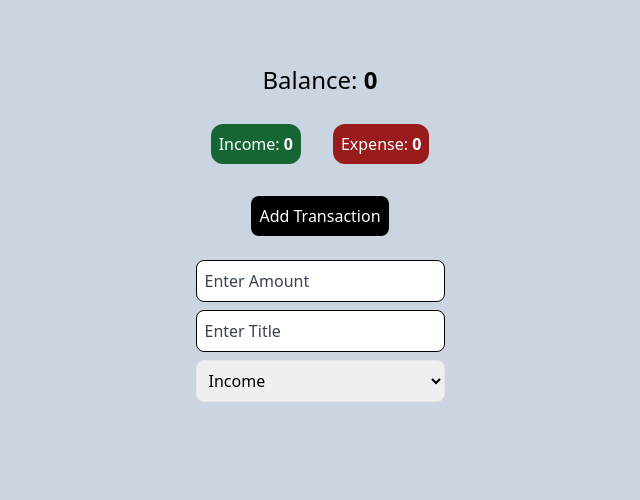
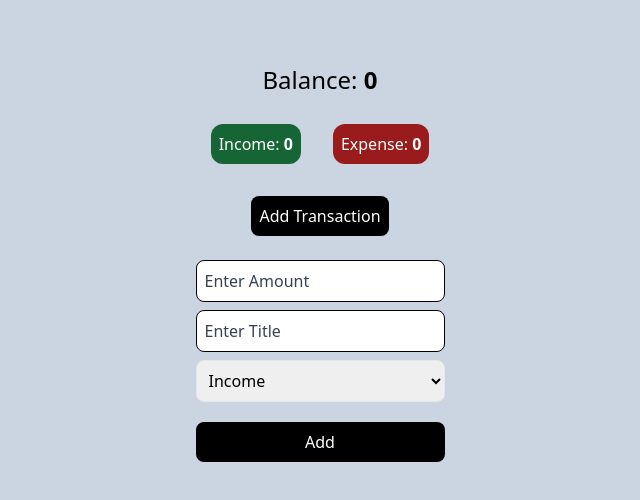
Before and after one commit to Syed-Muhammad-Hussnain-Raza/Expense-Tracker, a React (Create React App) app: page / in a window 1280 px wide. Both pictures are taken after a click on the button "Add Transaction". Shown: the top 500 px of the page, without its empty margins (320-960 px from the left). Built offline with nearby package versions, Linux system fonts and the light colour scheme.

Commit message:
TransactionMenu - Functionalities are added like displaying sections of amount, title and type on clicking add transaction button also handle transaction using functinos

```diff
--- a/src/components/TransactionMenu.jsx
+++ b/src/components/TransactionMenu.jsx
@@ -3,7 +3,43 @@ import { useState } from "react";
 const TransactionMenu = ({ onIncome, onExpense }) => {
   const [menu, setMenu] = useState(false);
 
+  const [data, setData] = useState([]);
+  const [amount, setAmount] = useState("");
+  const [title, setTitle] = useState("");
+  const [transactionType, setTransactionType] = useState("income");
+
   const toggleButton = () => {
+    setMenu(!menu);
+  };
+
+  const handleSubmit = (e) => {
+    e.preventDefault();
+
+    const info = {
+      id: Math.floor(Math.random() * 1000),
+      amount: amount,
+      title: title,
+      transactionType: transactionType,
+    };
+
+    if (!amount || !title) {
+      alert(
+        "Please enter the amount and title. These are required for transaction"
+      );
+      return;
+    }
+
+    if (transactionType === "income") {
+      onIncome(Number(amount));
+    } else {
+      onExpense(Number(amount));
+    }
+
+    setData([...data, info]);
+
+    setAmount("");
+    setTitle("");
+    setTransactionType("income");
     setMenu(!menu);
   };
 
@@ -24,21 +60,51 @@ const TransactionMenu = ({ onIncome, onExpense }) => {
                 type="number"
                 placeholder="Enter Amount"
                 className="p-2 border rounded-lg border-black placeholder:text-gray-700"
+                value={amount}
+                onChange={(e) => setAmount(e.target.value)}
               />
               <input
                 required
                 type="text"
                 placeholder="Enter Title"
                 className="p-2 border rounded-lg border-black placeholder:text-gray-700"
+                value={title}
+                onChange={(e) => setTitle(e.target.value)}
               />
-              <select className="p-2 border rounded-lg">
+              <select
+                className="p-2 border rounded-lg"
+                value={transactionType}
+                onChange={(e) => setTransactionType(e.target.value)}
+              >
                 <option value="income">Income</option>
                 <option value="expense">Expense</option>
               </select>
+              <button
+                className="bg-black text-white mb-2 p-2 rounded-lg hover:bg-gray-700 mt-3"
+                onClick={handleSubmit}
+              >
+                Add
+              </button>
             </div>
           </div>
         )}
       </div>
+      {data.length > 0 &&
+        data.map((dt) => (
+          <div className="flex">
+            <div
+              className={`flex w-[210px] justify-between flex-row text-white gap-4 mb-2 p-2 font-bold rounded-md
+                ${
+                  dt.transactionType === "income"
+                    ? "bg-green-700"
+                    : "bg-red-500"
+                }`}
+            >
+              <p>{dt.title}</p>
+              <p>{dt.amount}</p>
+            </div>
+          </div>
+        ))}
     </div>
   );
 };
```
